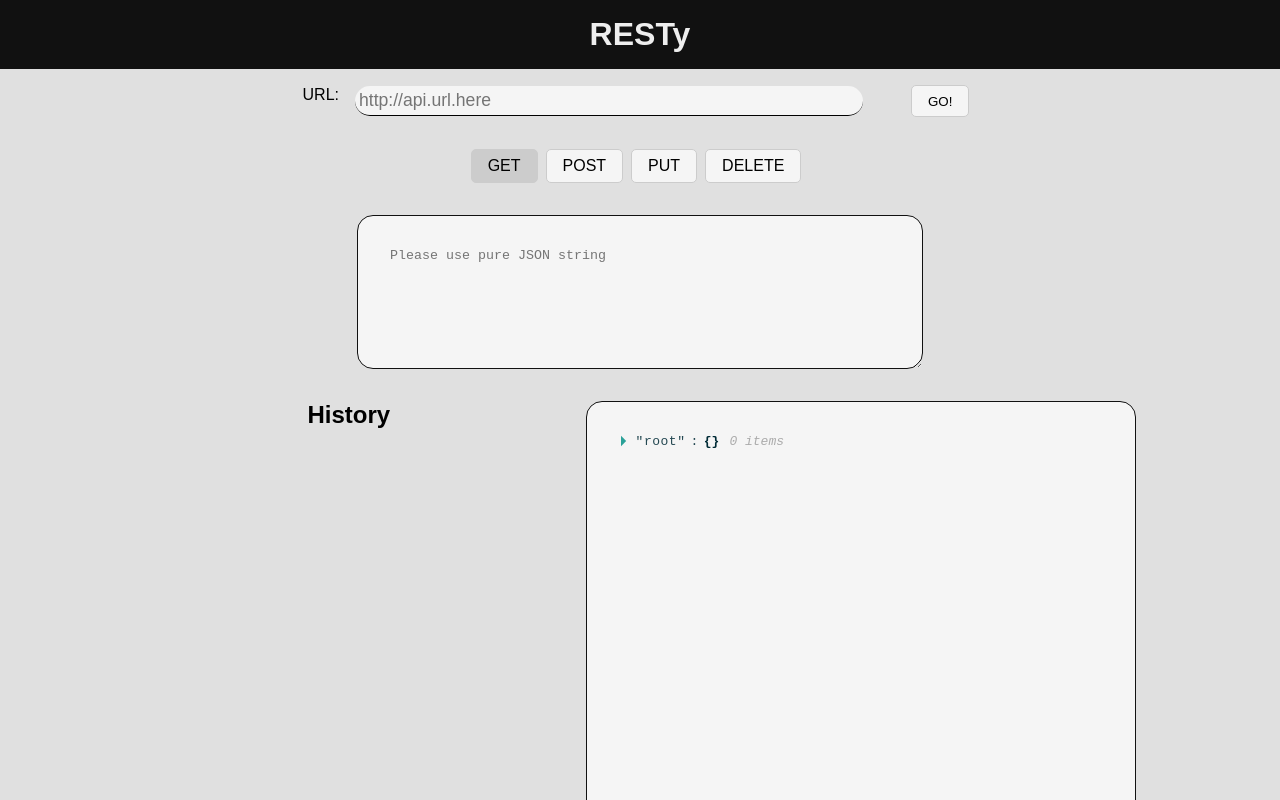
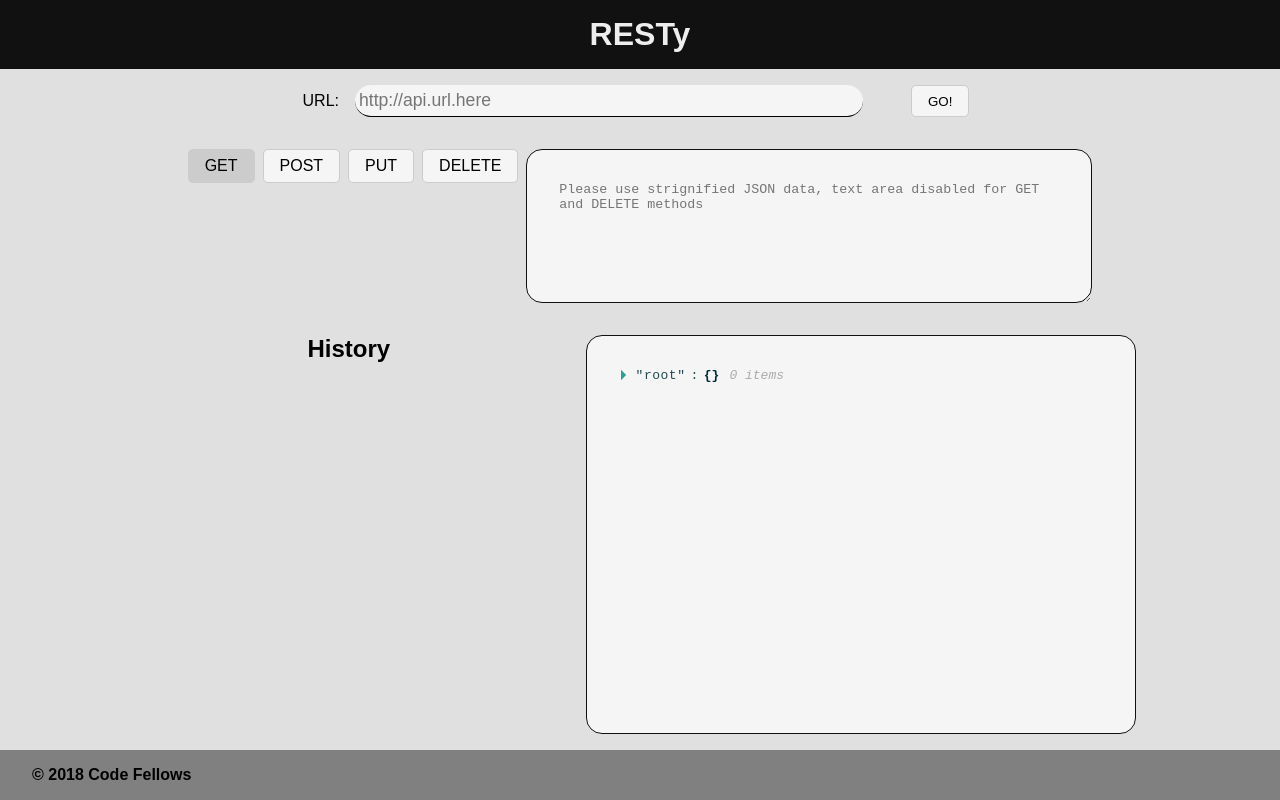
Before and after one commit to PengChen11/react-RESTy, a React (Create React App) app: page / in a window 1280 px wide. Shown: the top 800 px of the page. Built offline with nearby package versions, Linux system fonts and the light colour scheme.

Commit message:
improvements

```diff
--- a/src/components/form/form.js
+++ b/src/components/form/form.js
@@ -37,35 +37,37 @@
 
   };
 
+  MethodButton = (method)=>{
+    return (
+      <span className={`method ${this.state.request.method === method}`} onClick={() => this.handleChangeMethod(method)}>
+        {method.toUpperCase()}
+      </span>
+    );
+  }
+
+  JsonArea = (method)=>{
+    return (
+      <textarea name="data" spellCheck="false" placeholder="Please use strignified JSON data, text area disabled for GET and DELETE methods" disabled={method==='get' || method==='delete'}></textarea>
+    );
+  }
+
+
   render(){
     return (
       <>
         <form id = 'api' onSubmit = {this.handleRequest}>
           <div>
-            <label htmlFor="url">URL:
-              <input type="text" name="url" placeholder="http://api.url.here"  onChange={this.handleChangeUrl}/>
-            </label>
-
+            <label htmlFor="url">URL:</label>
+            <input type="text" name="url" placeholder="http://api.url.here"  onChange={this.handleChangeUrl}/>
             <button type='submit' >GO!</button>
           </div>
           <div className="methods">
-            <span className={`method ${this.state.request.method === 'get'}`} onClick={() => this.handleChangeMethod('get')}>
-              GET
-            </span>
-            <span className={`method ${this.state.request.method === 'post'}`} onClick={() => this.handleChangeMethod('post')}>
-              POST
-            </span>
-            <span className={`method ${this.state.request.method === 'put'}`} onClick={() => this.handleChangeMethod('put')}>
-              PUT
-            </span>
-            <span className={`method ${this.state.request.method === 'delete'}`} onClick={() => this.handleChangeMethod('delete')}>
-              DELETE
-            </span>
-          </div>
-          <div>
-            <label htmlFor="data">
-              <textarea name="data" spellCheck="false" placeholder="Please use pure JSON string"></textarea>
-            </label>
+            {this.MethodButton('get')}
+            {this.MethodButton('post')}
+            {this.MethodButton('put')}
+            {this.MethodButton('delete')}
+            <label htmlFor="data"></label>
+            {this.JsonArea(this.state.request.method)}
           </div>
         </form>
       </>
--- a/src/components/form/form.scss
+++ b/src/components/form/form.scss
@@ -13,7 +13,7 @@
     label {
       display: flex;
       align-self: center;
-
+    }
     input[type=text] {
       background: #f5f5f5;
       border: none;
@@ -41,7 +41,6 @@
       padding: 2rem;
       border-radius: 1rem;
       min-width: 500px;
-      }
     }
   }
 
--- a/src/components/history/history.scss
+++ b/src/components/history/history.scss
@@ -1,6 +1,5 @@
 .history {
   margin: 1rem;
-  height: calc(100vh - 15rem);
   overflow: auto;
   width: 40%;
 
--- a/src/components/results/results.js
+++ b/src/components/results/results.js
@@ -20,7 +20,7 @@
 }
 
 Results.propTypes = {
-  result: PropTypes.object,
+  result: PropTypes.array,
 };
 
 export default Results;
--- a/src/components/results/results.scss
+++ b/src/components/results/results.scss
@@ -2,10 +2,9 @@
   background: #f5f5f5;
   border: 1px solid #111;
   flex: 1;
-  height: calc(100vh - 18rem);
   margin: 1rem;
   overflow: auto;
   padding: 2rem;
-  width: 40%;
+  // width: 40%;
   border-radius: 1rem;
 }
```
Lines whose indentation alone changed are shown as unchanged.
